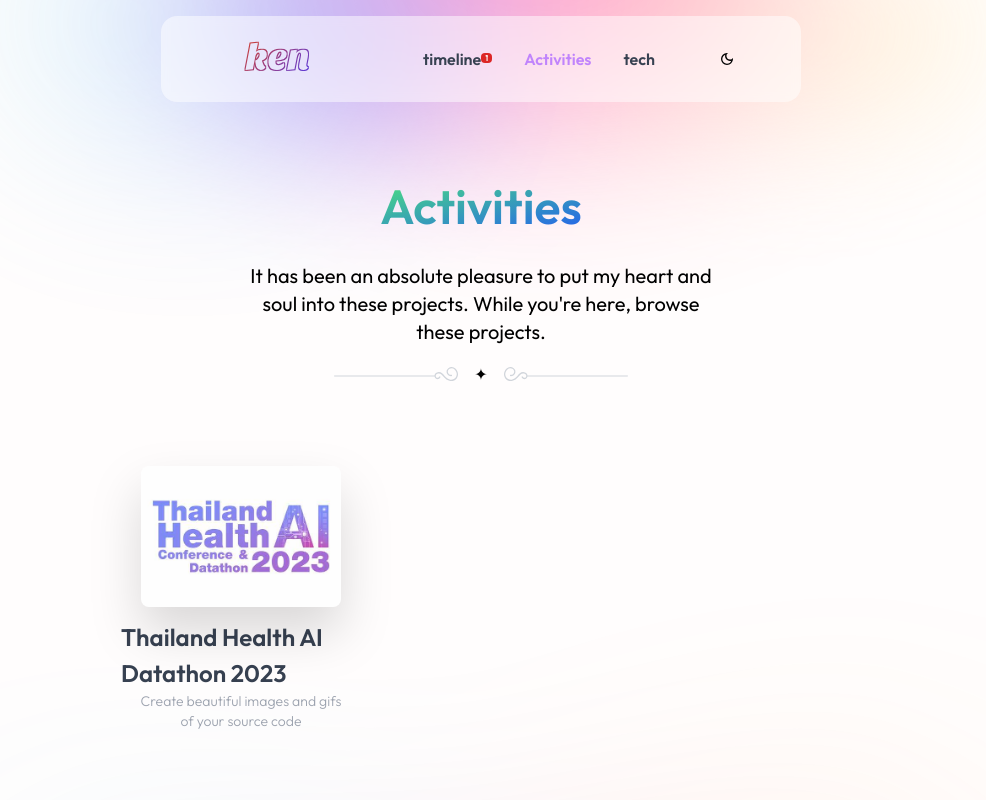
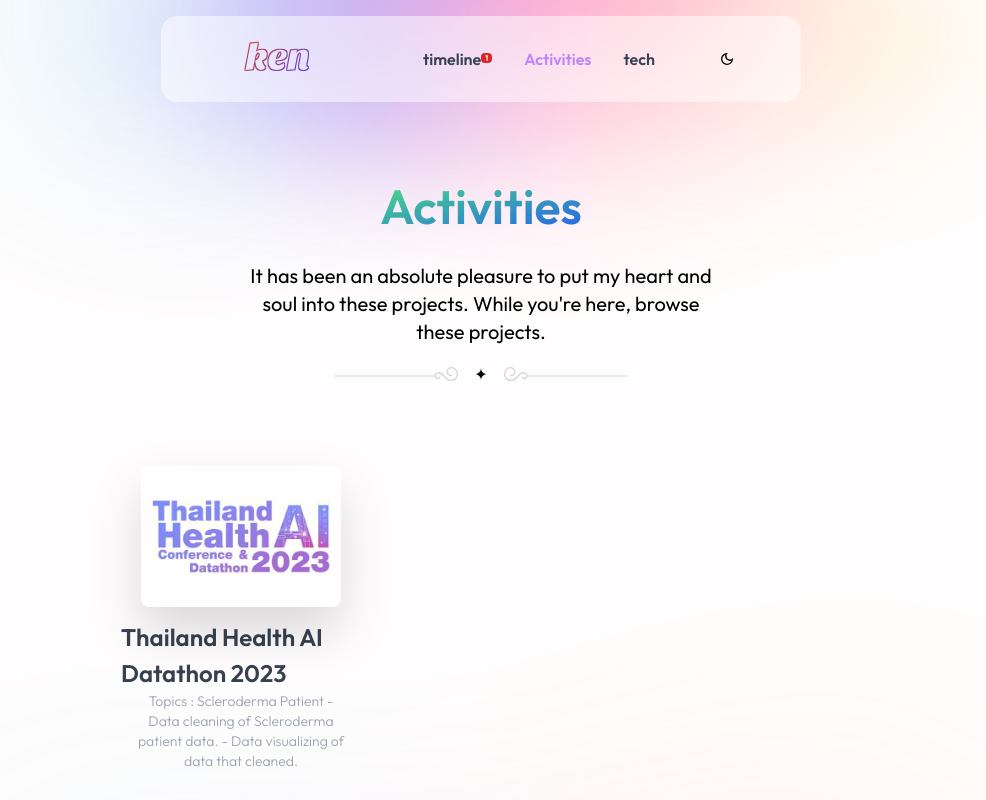
Before and after one commit to kjonganurak/front-eng_resume, a Next.js app: page /Activities in a window 1280 px wide. Shown: the top 800 px of the page, without its empty margins (159-1145 px from the left). Built offline with nearby package versions, Linux system fonts and the light colour scheme; no server answers.

Commit message:
add desc to Datathon activities

```diff
--- a/components/ProjectCard.jsx
+++ b/components/ProjectCard.jsx
@@ -10,7 +10,7 @@
       id: 1,
       image: THHealth,
       title: "Thailand Health AI Datathon 2023",
-      description: "Create beautiful images and gifs of your source code",
+      description: "Topics : Scleroderma Patient - Data cleaning of Scleroderma patient data. - Data visualizing of data that cleaned.",
       link: "https://research.kku.ac.th/up_event/thailand-health-ai-conference-datathon-2023/",
       target: "_self",
     },
```
